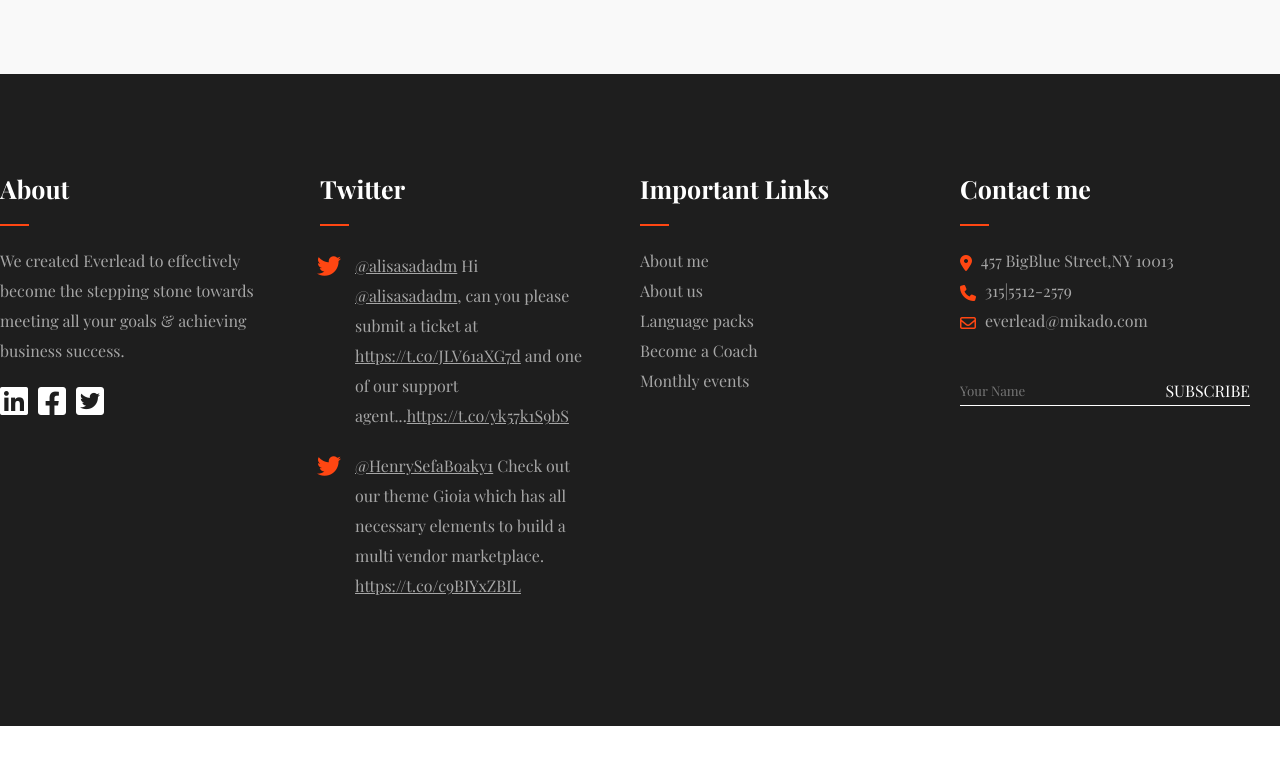
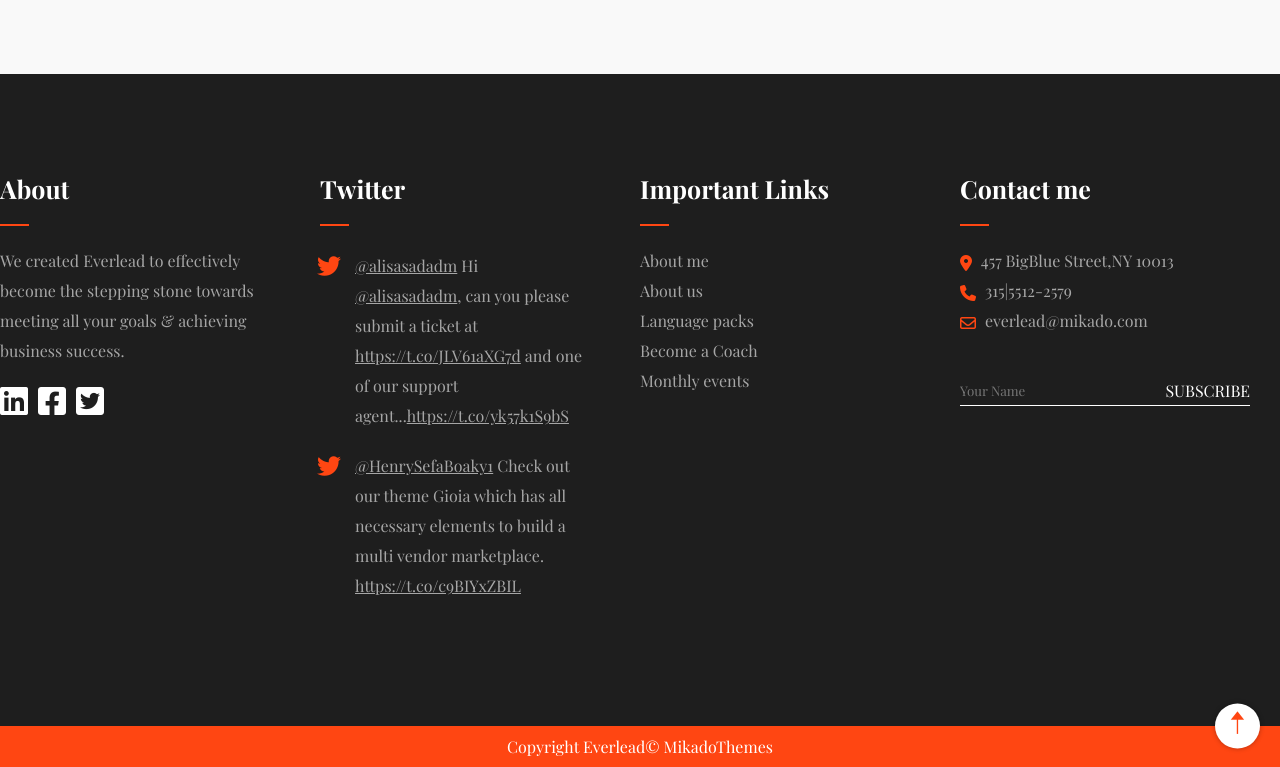
Before and after one commit to StefanoGrassoSG/proj-html-vuejs, a Vue app: page / in a window 1280 px wide. Shown: the part 6267-7034 px from the top of the page. Before the commit the page ends 6993 px from the top, so only its background shows below. Built offline with nearby package versions, Linux system fonts and the light colour scheme; a web font is replaced by a local one.

Commit message:
ADD footerBottom component in FOOTER

```diff
--- /dev/null
+++ b/src/components/Footer/FooterBottomComponent.vue
@@ -0,0 +1,46 @@
+<script >
+export default {
+  data() {
+    return {
+
+    }
+  },
+  methods: {
+    scrollToTop() {
+      window.scrollTo({ top: 0, behavior: "smooth" });
+    }
+  }
+}
+</script>
+
+<template>
+    <div class="footer-bottom">
+        <a href="#" class="up" @click.prevent="scrollToTop">
+            &#129057;
+        </a>
+        <span>
+            Copyright Everlead© MikadoThemes
+        </span>
+    </div>
+</template>
+
+<style lang="scss">
+@use "../../assets/scss/main";
+@use "../../assets/scss/partials/variables.scss" as *;
+@use "../../assets/scss/partials/layout.scss";
+
+.footer-bottom {
+    text-align: center;
+    color: $third-text-color;
+    background-color: $secondary-bg;
+    padding: 10px 0;
+    position: relative;
+
+    a {
+        position: absolute;
+        top: 0;
+        right: 20px;
+        transform: translate(-0%, -50%);
+    }
+}
+</style>
--- a/src/components/Footer/FooterComponent.vue
+++ b/src/components/Footer/FooterComponent.vue
@@ -1,9 +1,11 @@
 <script >
 import FooterTopComonent from './FooterTopComonent.vue';
+import FooterBottomComponent from './FooterBottomComponent.vue';
 
 export default {
   components: {
-    FooterTopComonent
+    FooterTopComonent,
+    FooterBottomComponent
   },
   data() {
     return {
@@ -16,6 +18,8 @@
 <template>
     <footer>
         <FooterTopComonent />
+
+        <FooterBottomComponent />
     </footer>
 </template>
 
```
